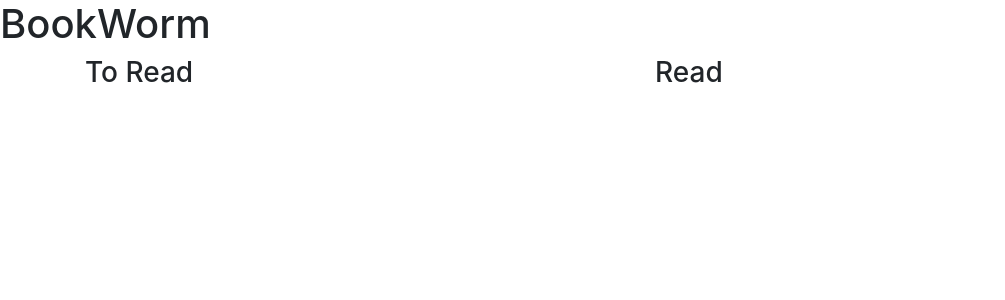
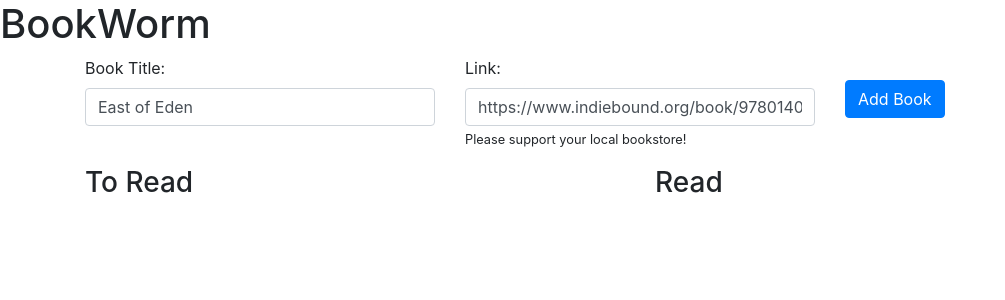
Before and after one commit to amandalatkins/bookworm, a Node server app: page / in a window 1280 px wide. Shown: the top 300 px of the page, without its empty margins (0-1005 px from the left). Run offline with Node 20, Linux system fonts and the light colour scheme; data that the repository does not hold is empty; some libraries are stand-ins or nearby versions.

Commit message:
Add frontend functionality to create/update/delete books

```diff
--- a/config/orm.js
+++ b/config/orm.js
@@ -14,12 +14,12 @@ module.exports = {
         });
     },
     updateOne: (tableName,newData,condition,callback) => {
-        db.query("UPDATE ?? SET ? WHERE ?",[tableName,newData,condition], (err,res) => {
+        db.query("UPDATE ?? SET ? WHERE ?",[tableName,newData,condition], function(err,res) {
             if (err) throw err;
             callback(res);
         });
     },
-    deleteOne: (tableName,condition) => {
+    deleteOne: (tableName,condition,callback) => {
         db.query("DELETE FROM ?? WHERE ?",[tableName,condition],(err,res) => {
             if (err) throw err;
             callback(res);
--- a/controllers/book_controller.js
+++ b/controllers/book_controller.js
@@ -13,13 +13,16 @@ router.get("/",(req,res) => {
 });
 
 router.post("/api/books",(req,res) => {
+
     book.create(req.body, data => {
         res.json({id: data.insertId});
     });
 });
 
 router.put("/api/books/:id",(req,res) => {
-    book.update(req.body,res.params,data => {
+    console.log(req.body);
+    console.log(req.params);
+    book.update(req.body,req.params,function(data) {
         if (data.changedRows === 0) {
             // If no rows were changed, then the ID must not exist, so 404
             res.status(404).end();
@@ -30,7 +33,8 @@ router.put("/api/books/:id",(req,res) => {
 });
 
 router.delete("/api/books/:id",(req,res) => {
-    book.delete(req.params, () => {
+    console.log(req.params);
+    book.delete(req.params, result => {
         res.status(200).end();
     });
 });
--- a/models/book.js
+++ b/models/book.js
@@ -2,7 +2,7 @@ const orm = require('../config/orm.js');
 
 module.exports = {
     all: cb => orm.selectAll("books",res => cb(res)),
-    create: (data,cb) => orm.insertOne("books",data,res => cb(res)),
-    update: (data,condition,cb) => orm.insertOne("books",data,condition,res => cb(res)),
-    delete: (condition) => orm.deleteOne("books",condition,res => cb(res))
+    create: (data, cb) => orm.insertOne("books",data,res => cb(res)),
+    update: (data,condition,cb) => orm.updateOne("books",data,condition,res => cb(res)),
+    delete: (condition, cb) => orm.deleteOne("books",condition,res => cb(res))
 };
--- a/views/index.handlebars
+++ b/views/index.handlebars
@@ -1,4 +1,30 @@
 <h1>BookWorm</h1>
+
+<div class="container">
+    <form>
+        <div class="row">
+            <div class="col col-md-6 col-lg-4">
+                <div class="form-group">
+                    <label for="bookName">Book Title:</label>
+                    <input type="input" class="form-control" id="bookName" placeholder="East of Eden" value="East of Eden">
+                </div>
+            </div>
+            <div class="col col-md-6 col-lg-4">
+                <div class="form-group">
+                    <label for="bookLink">Link:</label>
+                    <input type="input" class="form-control" id="bookLink" placeholder="https://www.indiebound.org/book/9780140186390" value="https://www.indiebound.org/book/9780140186390">
+                    <small>Please support your local bookstore!</small>
+                </div>
+            </div>
+            <div class="col col-lg-4 text-center text-md-left">
+                <div class="form-group">
+                    <br>
+                    <button class="btn btn-primary" id="addNewBook">Add Book</button>
+                </div>
+            </div>
+        </div>
+    </form>
+</div>
 
 <div class="container">
     <div class="row">
@@ -20,7 +46,7 @@
 
                 {{#each books}}
                     {{#if isRead}}
-                        <li>{{id}}. <a href="{{link}}" target="_blank">{{name}}</a> <button class="btn btn-secondary delete-me" data-bookId="{{id}}">Delete</button></li>
+                        <li>{{id}}. <a href="{{link}}" target="_blank">{{name}}</a> <button class="btn btn-secondary delete-me" data-id="{{id}}">Delete</button></li>
                     {{/if}}
                 {{/each}}
 
```
Also changed, not shown: public/assets/js/app.js.
